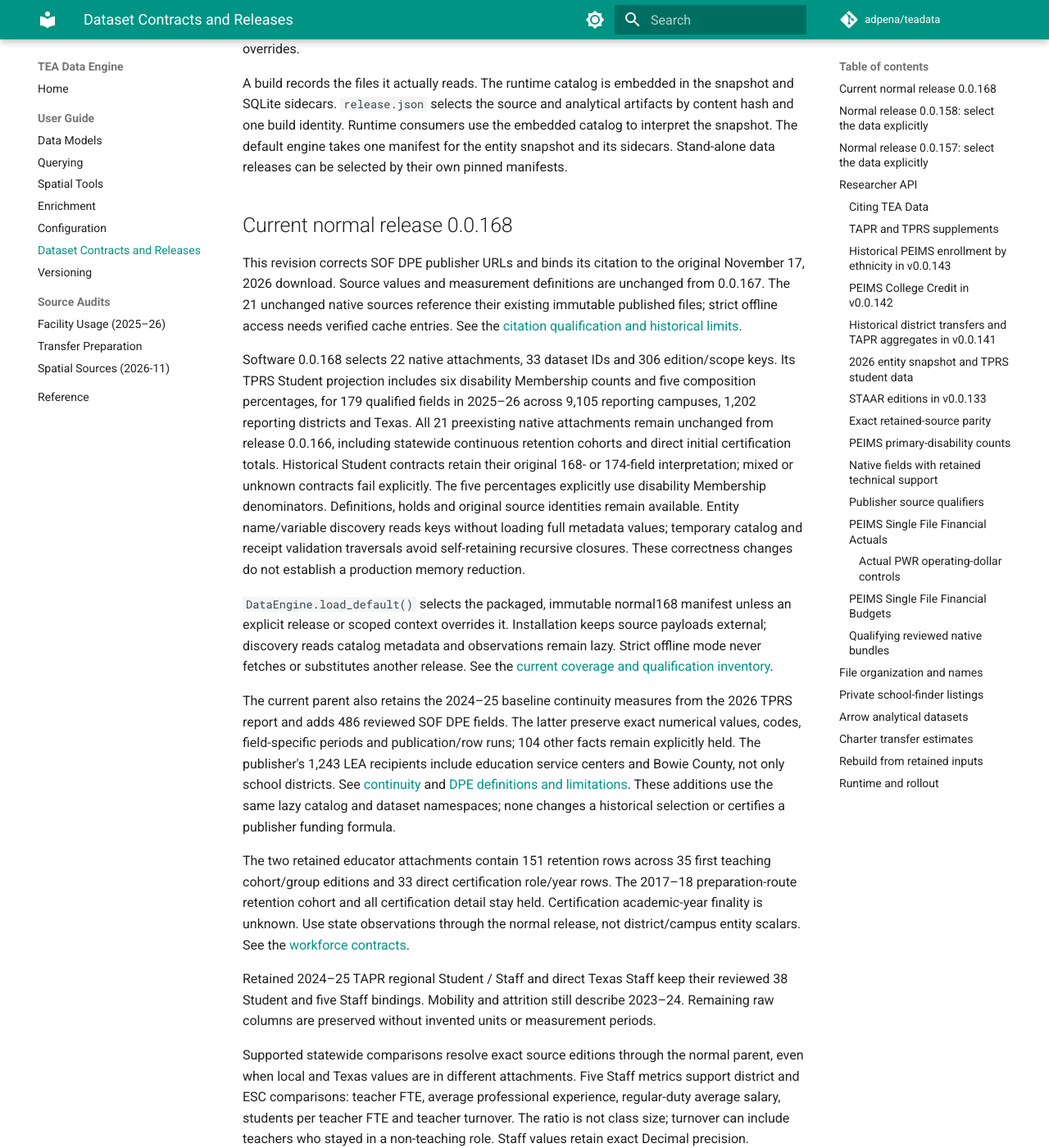
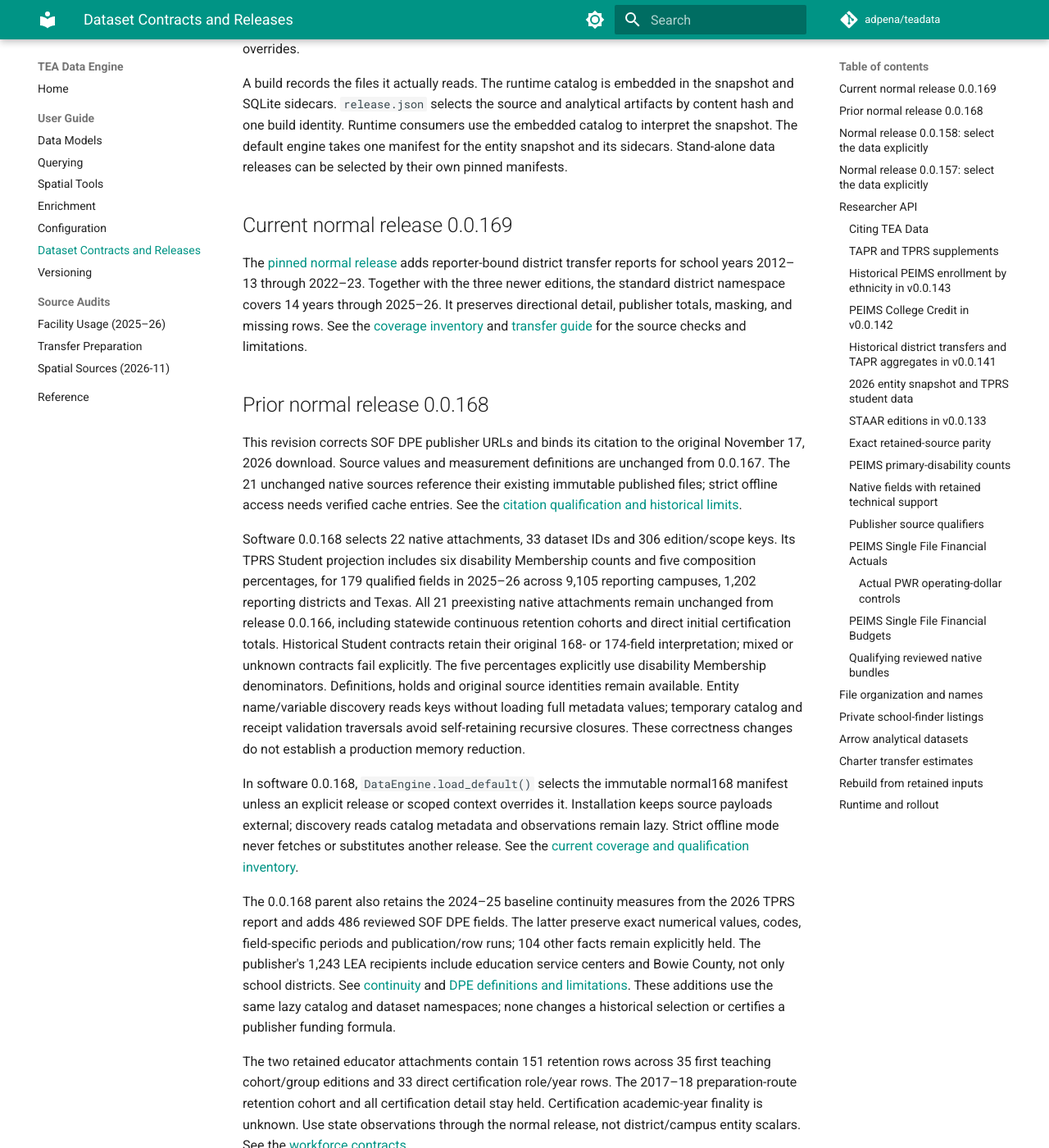
Before and after one commit to adpena/teadata, an MkDocs documentation site: the page built from docs/data-releases.md, in a window 1280 px wide and 1400 px high, scrolled down 286 px. Shown: the whole window at 82% size. Built offline with MkDocs 1.6.1 and Material for MkDocs 9.7.7, drawn with Linux system fonts in a browser that asks for light colours; comment, search, counter and statistics services are not loaded.

Commit message:
Align release and transfer guides with the packaged selector

```diff
--- a/docs/data-releases.md
+++ b/docs/data-releases.md
@@ -7,7 +7,17 @@ A build records the files it actually reads. The runtime catalog is embedded in
 <a id="current-normal-release-00163"></a>
 <a id="current-normal-release-00164"></a>
 
-## Current normal release 0.0.168
+## Current normal release 0.0.169
+
+The [pinned normal release](https://github.com/adpena/teadata/releases/download/v0.0.169/release.json)
+adds reporter-bound district transfer reports for school years 2012–13 through
+2022–23. Together with the three newer editions, the standard district
+namespace covers 14 years through 2025–26. It preserves directional detail,
+publisher totals, masking, and missing rows. See the [coverage inventory](source-integration-status.md)
+and [transfer guide](transfer-sources.md) for the source checks and limitations.
+
+
+## Prior normal release 0.0.168
 
 This revision corrects SOF DPE publisher URLs and binds its citation to the
 original November 17, 2026 download. Source values and measurement definitions
@@ -30,13 +40,13 @@ without loading full metadata values; temporary catalog and receipt validation
 traversals avoid self-retaining recursive closures. These correctness changes
 do not establish a production memory reduction.
 
-`DataEngine.load_default()` selects the packaged, immutable normal168 manifest
-unless an explicit release or scoped context overrides it. Installation keeps
+In software 0.0.168, `DataEngine.load_default()` selects the immutable normal168
+manifest unless an explicit release or scoped context overrides it. Installation keeps
 source payloads external; discovery reads catalog metadata and observations
 remain lazy. Strict offline mode never fetches or substitutes another release.
 See the [current coverage and qualification inventory](source-integration-status.md).
 
-The current parent also retains the 2024–25 baseline continuity measures from
+The 0.0.168 parent also retains the 2024–25 baseline continuity measures from
 the 2026 TPRS report and adds 486 reviewed SOF DPE fields. The latter preserve
 exact numerical values, codes, field-specific periods and publication/row runs;
 104 other facts remain explicitly held. The publisher's 1,243 LEA recipients
```
Also changed, not shown: README.md (+11 -29 lines), docs/transfer-sources.md (+21 -25 lines).
